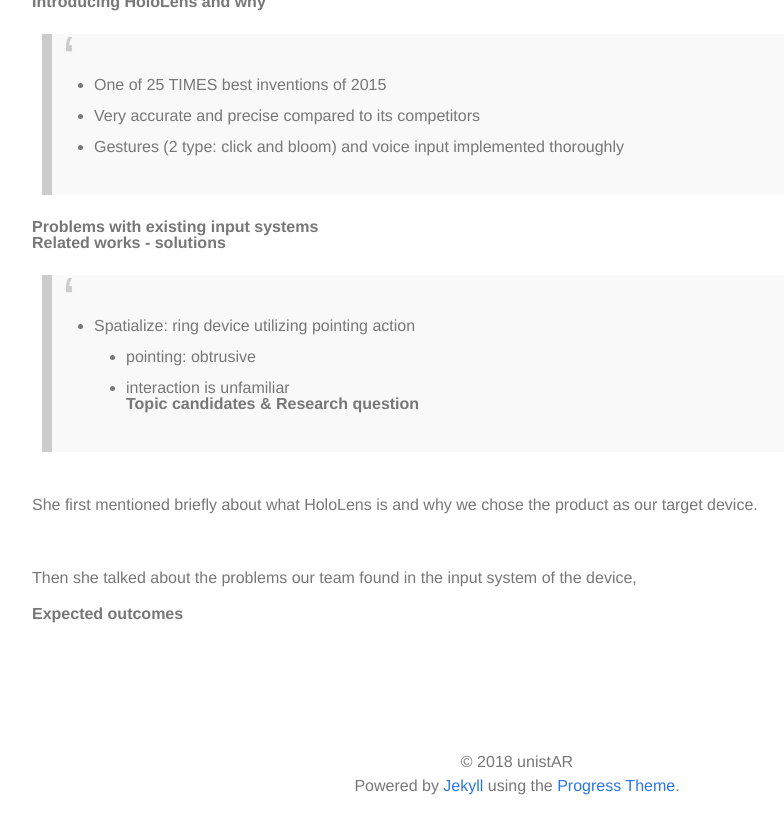
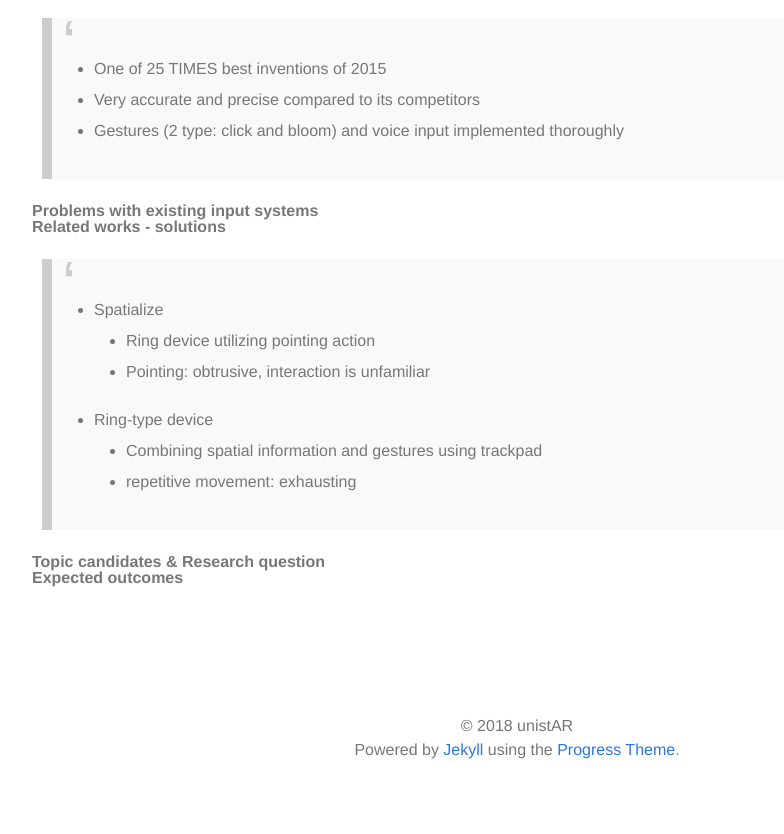
Before and after one commit to unist-AR/unist-AR.github.io, a Jekyll site: the page built from _posts/2018-03-30-Week-3.md, in a window 1280 px wide and 900 px high, scrolled down 1076 px. Shown: the top 834 px of the window, without its empty margins (123-907 px from the left). Built offline with Jekyll 4.4.1, drawn with Linux system fonts in a browser that asks for light colours; some web fonts are replaced.

Commit message:
trying to cut down the presentation part

```diff
--- a/_posts/2018-03-30-Week-3.md
+++ b/_posts/2018-03-30-Week-3.md
@@ -30,13 +30,13 @@
 #### Problems with existing input systems
 
 #### Related works - solutions
->- Spatialize: ring device utilizing pointing action
->    - pointing: obtrusive
->    - interaction is unfamiliar
+>- Spatialize
+>    - Ring device utilizing pointing action
+>    - Pointing: obtrusive, interaction is unfamiliar
+>- Ring-type device
+    - Combining spatial information and gestures using trackpad
+    - repetitive movement: exhausting
+
 #### Topic candidates & Research question
 
-She first mentioned briefly about what HoloLens is and why we chose the product as our target device. <br>
-
-Then she talked about the problems our team found in the input system of the device,
-
 #### Expected outcomes
```
